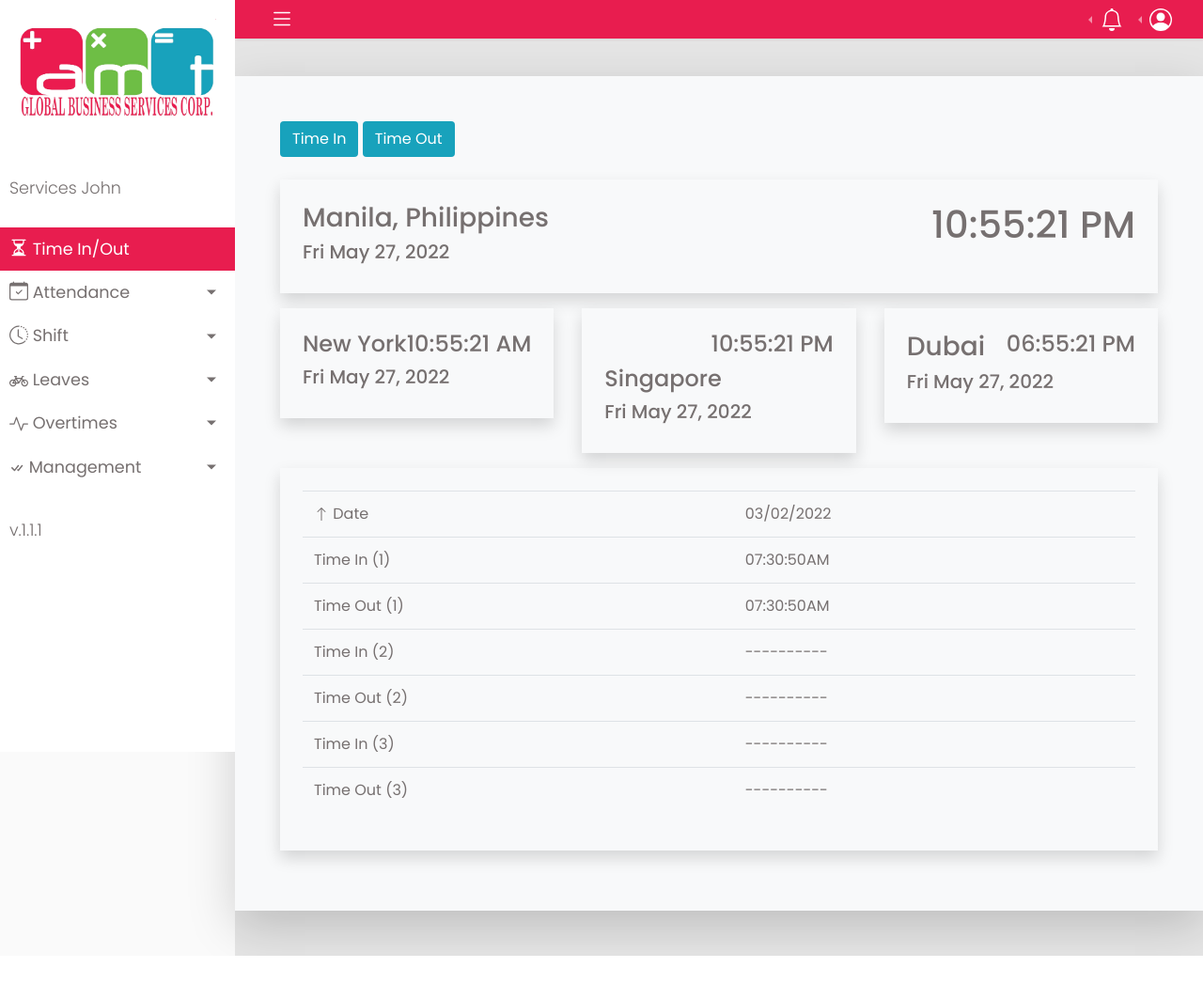
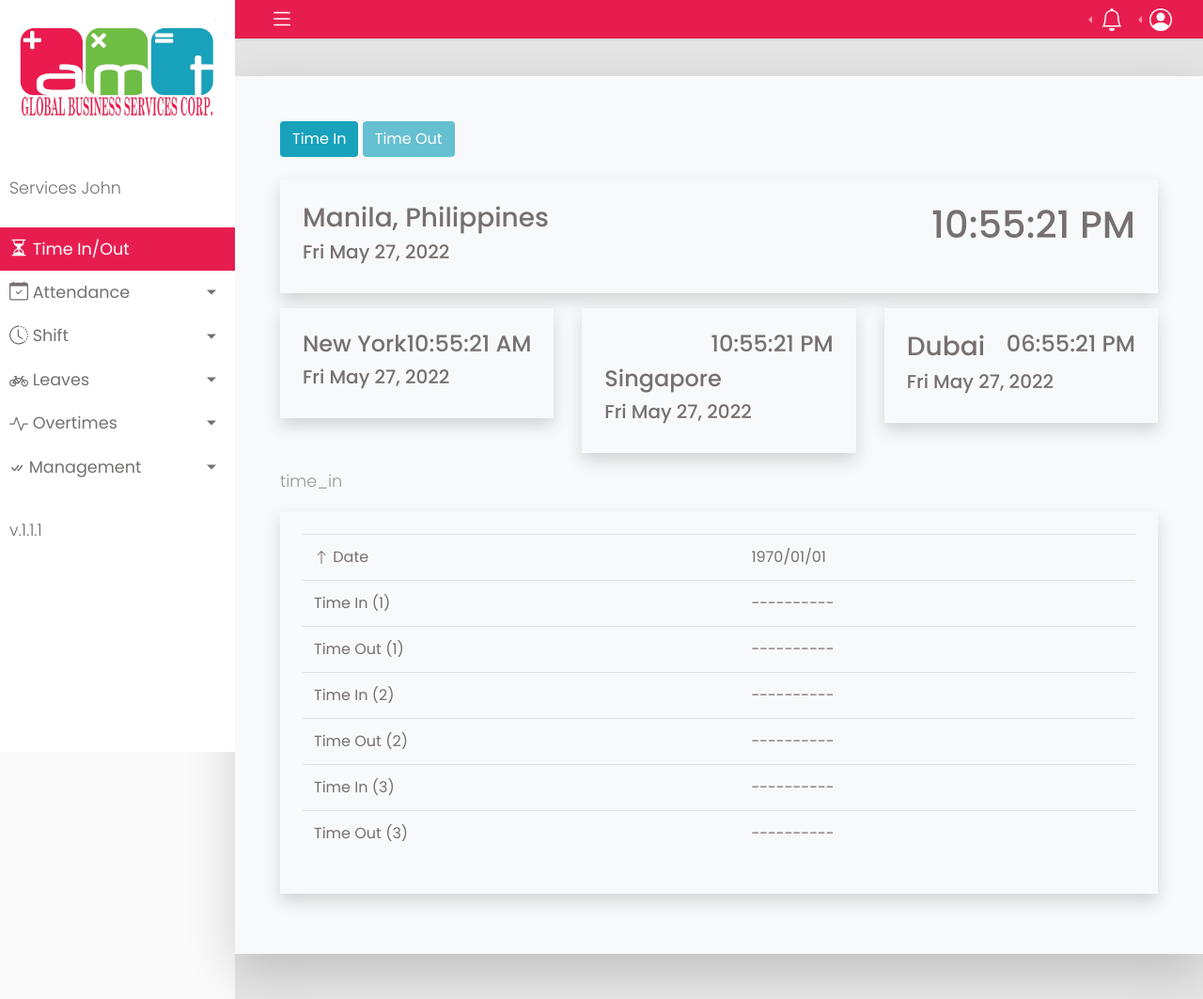
Before and after one commit to IzatheGreat15/timekeeping-system-app, a Laravel app: page /time-in-out in a window 1280 px wide. Shown: the whole page at 94% size. Before the commit the page ends 1017 px from the top, so only its background shows below. Run offline with Laravel 8, Linux system fonts and the light colour scheme; a user stored in the database is signed in; data comes from the database, SQL or seed files in the repository; data that the repository does not hold is empty; some libraries are stand-ins or nearby versions.

Commit message:
time in time out functionality

```diff
--- a/app/Http/Controllers/AttendanceController.php
+++ b/app/Http/Controllers/AttendanceController.php
@@ -57,4 +57,114 @@
 
         return view('employee.attendance-spec', compact('req', 'approvals'));
     }
+
+    /*
+        display in dashboard
+     */
+    public function display_dashboard(){
+        $att = DB::table('attendance')
+               -> select('time_adjustments.*', 'attendance.*', 'attendance.id AS ID')
+               ->join('time_adjustments', 'time_adjustments.id', '=', 'attendance.time_ID')
+               ->where('attendance.emp_ID', '=', Auth::user()->id)
+               ->orderByDesc('attendance.created_at')
+               ->get()->first();
+
+        $status = "";
+        if(($att->time_in1 != NULL & $att->time_out1 == NULL) | ($att->time_in2 != NULL & $att->time_out2 == NULL) | ($att->time_in3 != NULL & $att->time_out3 == NULL))
+            $status = "time_out";
+        elseif(($att->time_out1 != NULL & $att->time_in2 == NULL) | ($att->time_out2 != NULL & $att->time_in3 == NULL) | ($att->time_in1 != NULL)  | ($att->time_in1 == NULL & $att->time_out1 == NULL))
+            $status = "time_in";
+
+        if($att->time_in3 != NULL & $att->time_out3 != NULL)
+            $status = "both";
+
+        //echo ($att->time_in1 != NULL & $att->time_out1 == NULL) | ($att->time_in2 != NULL & $att->time_out2 == NULL) | ($att->time_in3 != NULL & $att->time_out3 == NULL) ;
+        return view('employee.dashboard', compact('att', 'status'));
+    }
+
+    /*
+        time in functionality
+     */
+    public function time_in($id){
+
+        $att = DB::table('attendance')
+               ->select('time_adjustments.*', 'attendance.time_ID')
+               ->join('time_adjustments', 'time_adjustments.id', '=', 'attendance.time_ID')
+               ->where('attendance.id', '=', $id)
+               ->get()->first();
+
+        date_default_timezone_set('Asia/Hong_Kong');
+        $time = date('H:i:s');
+        /* find a time in to update (1 - 3) */
+        if($att->time_in1 == NULL){
+
+            DB::table('time_adjustments')->where('id', '=', $att->time_ID)
+            ->update([
+                'time_in1'        => $time,
+                'updated_at'      => date('Y-m-d H:i:s')
+            ]);
+
+        } elseif($att->time_in2 == NULL){
+
+            DB::table('time_adjustments')->where('id', '=', $att->time_ID)
+            ->update([
+                'time_in2'        => $time,
+                'updated_at'      => date('Y-m-d H:i:s')
+            ]);
+
+        } elseif($att->time_in3 == NULL){
+
+            DB::table('time_adjustments')->where('id', '=', $att->time_ID)
+            ->update([
+                'time_in3'        => $time,
+                'updated_at'      => date('Y-m-d H:i:s')
+            ]);
+
+        }
+
+        return redirect('/time-in-out');
+    }
+
+    /*
+        time out functionality
+     */
+    public function time_out($id){
+
+        $att = DB::table('attendance')
+               ->select('time_adjustments.*', 'attendance.time_ID')
+               ->join('time_adjustments', 'time_adjustments.id', '=', 'attendance.time_ID')
+               ->where('attendance.id', '=', $id)
+               ->get()->first();
+
+        date_default_timezone_set('Asia/Hong_Kong');
+        $time = date('H:i:s');
+        /* find a time in to update (1 - 3) */
+        if($att->time_out1 == NULL){
+
+            DB::table('time_adjustments')->where('id', '=', $att->time_ID)
+            ->update([
+                'time_out1'       => $time,
+                'updated_at'      => date('Y-m-d H:i:s')
+            ]);
+
+        } elseif($att->time_out2 == NULL){
+
+            DB::table('time_adjustments')->where('id', '=', $att->time_ID)
+            ->update([
+                'time_out2'       => $time,
+                'updated_at'      => date('Y-m-d H:i:s')
+            ]);
+
+        } elseif($att->time_out3 == NULL){
+
+            DB::table('time_adjustments')->where('id', '=', $att->time_ID)
+            ->update([
+                'time_out3'       => $time,
+                'updated_at'      => date('Y-m-d H:i:s')
+            ]);
+
+        }
+
+        return redirect('/time-in-out');
+    }
 }
--- a/resources/views/employee/dashboard.blade.php
+++ b/resources/views/employee/dashboard.blade.php
@@ -21,8 +21,14 @@
 @section('content')
 <!--Actual Content-->
 <div class="container bg-light p-3 p-sm-5 mb-5 shadow-lg w-100">
-    <button type="button" class="btn shadow-md">Time In</button>
-    <button type="button" class="btn shadow-md">Time Out</button>
+
+    <!-- Time In / Time Out Buttons -->
+    <form action="/time-in/{{ $att->ID }}" class="d-inline">
+        <button type="submit" class="btn shadow-md" id="ti_btn">Time In</button>
+    </form>
+    <form action="/time-out/{{ $att->ID }}" class="d-inline">
+        <button type="submit" class="btn shadow-md" id="to_btn">Time Out</button>
+    </form>
 
     <!-- Real Time Clock -->
     <div class="container bg-light p-2 p-sm-4 mb-3 mt-4 shadow" style="color:#767070;">
@@ -61,6 +67,8 @@
         be filled out, every time the user times in or out.
     -->
 
+    <p id="status">{{ $status }}</p>
+
     <!-- Table for Time in/out records -->
     <div class="container bg-light p-1 p-sm-4 mb-3 shadow" style="color:#767070;">
         <div class="table-responsive">
@@ -76,31 +84,67 @@
                         </svg>
                         Date
                     </td>
-                    <td>03/02/2022</td>
+                    <td>{{ date('Y/m/d', strtotime($att->created_at)) }}</td>
                 </tr>
                 <tr>
                     <td>Time In (1)</td>
-                    <td>07:30:50AM</td>
+                    <td id="ti1">
+                        @if($att->time_in1 != NULL)
+                            {{ date('h:i A', strtotime($att->time_in1))  }}
+                        @else
+                            ----------
+                        @endif
+                    </td>
                 </tr>
                 <tr>
                     <td>Time Out (1)</td>
-                    <td>07:30:50AM</td>
+                    <td id="to1">
+                        @if($att->time_out1 != NULL)
+                            {{ date('h:i A', strtotime($att->time_out1))  }}
+                        @else
+                            ----------
+                        @endif
+                    </td>
                 </tr>
                 <tr>
                     <td>Time In (2)</td>
-                    <td>----------</td>
+                    <td  id="ti2">
+                        @if($att->time_in2 != NULL)
+                            {{ date('h:i A', strtotime($att->time_in2))  }}
+                        @else
+                            ----------
+                        @endif
+                    </td>
                 </tr>
                 <tr>
                     <td>Time Out (2)</td>
-                    <td>----------</td>
+                    <td id="to2">
+                        @if($att->time_out2 != NULL)
+                            {{ date('h:i A', strtotime($att->time_out2))  }}
+                        @else
+                            ----------
+                        @endif
+                    </td>
                 </tr>
                 <tr>
                     <td>Time In (3)</td>
-                    <td>----------</td>
+                    <td id="ti3">
+                        @if($att->time_in3 != NULL)
+                            {{ date('h:i A', strtotime($att->time_in3))  }}
+                        @else
+                            ----------
+                        @endif
+                    </td>
                 </tr>
                 <tr>
                     <td>Time Out (3)</td>
-                    <td>----------</td>
+                    <td id="to3">
+                        @if($att->time_out3 != NULL)
+                            {{ date('h:i A', strtotime($att->time_out3))  }}
+                        @else
+                            ----------
+                        @endif
+                    </td>
                 </tr>
             </div>
             </table>
@@ -113,9 +157,24 @@
     $(document).ready(function () {
         $("#time").addClass('active');
 
+        /* display real time clock */
         setInterval(manila_time, 1000);
         setInterval(us_time, 1000);
         setInterval(dubai_time, 1000);
+
+        /* toggle time in and time out buttons */
+        if($('#status').text() == 'time_in'){
+            $('#ti_btn').prop('disabled', false);
+            $('#to_btn').prop('disabled', true);
+        }
+        if ($('#status').text() == 'time_out') {
+            $('#ti_btn').prop('disabled', true);
+            $('#to_btn').prop('disabled', false);
+        }
+        if ($('#status').text() == 'both') {
+            $('#ti_btn').prop('disabled', true);
+            $('#to_btn').prop('disabled', true);
+        }
     });
 
     function manila_time() {
--- a/routes/web.php
+++ b/routes/web.php
@@ -11,7 +11,7 @@
 use App\Http\Controllers\OvertimeEmpController;
 use App\Http\Controllers\SubLeaveController;
 use App\Http\Controllers\UserController;
-
+use App\Models\Attendance;
 use App\Models\Department;
 use App\Models\LeaveEmp;
 use App\Models\Shift;
@@ -33,9 +33,8 @@
     return view('auth.login');
 });
 
-Route::get('/time-in-out', function () {
-    return view('employee.dashboard');
-})->middleware(['auth'])->name('dashboard');
+Route::get('/time-in-out', [AttendanceController::class, "display_dashboard"])
+->middleware(['auth'])->name('dashboard');
 
 /* Replace the 'id' in the URL with actual ID */
 
@@ -46,7 +45,8 @@
 Route::get("/logout-user", [UserController::class, "logout_user"]);
 
 /* Time in/out */
-//Route::view("/time-in-out", 'employee.dashboard');
+Route::get("/time-in/{id}", [AttendanceController::class, "time_in"]);
+Route::get("/time-out/{id}", [AttendanceController::class, "time_out"]);
 
 /* Attendance */
 Route::get("/attendance-records", [AttendanceController::class, "show_attendance"]);
```
Also changed, not shown: app/Console/Commands/CreateAttendance.php (+16 -1 lines), app/Console/Kernel.php (+13 -1 lines).
